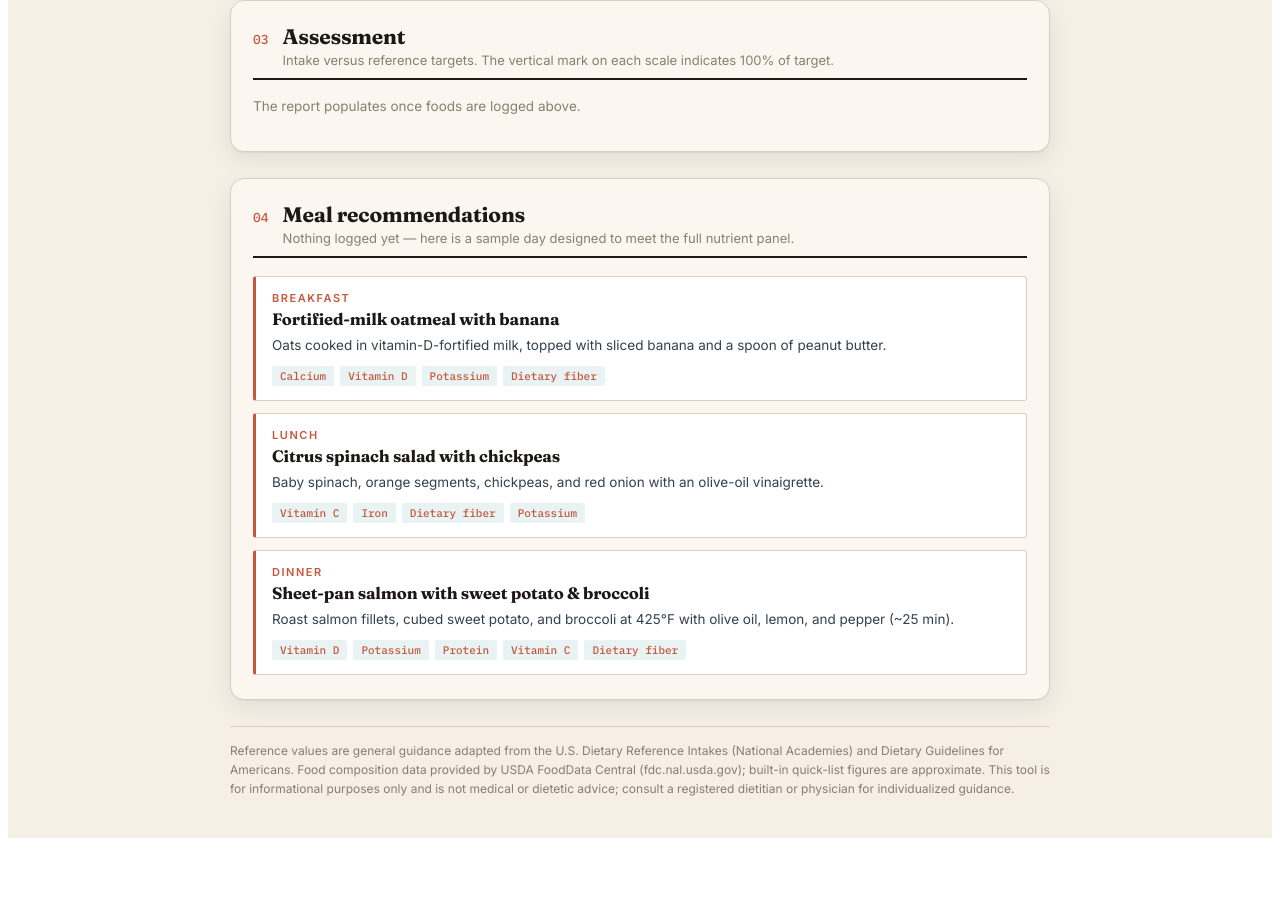
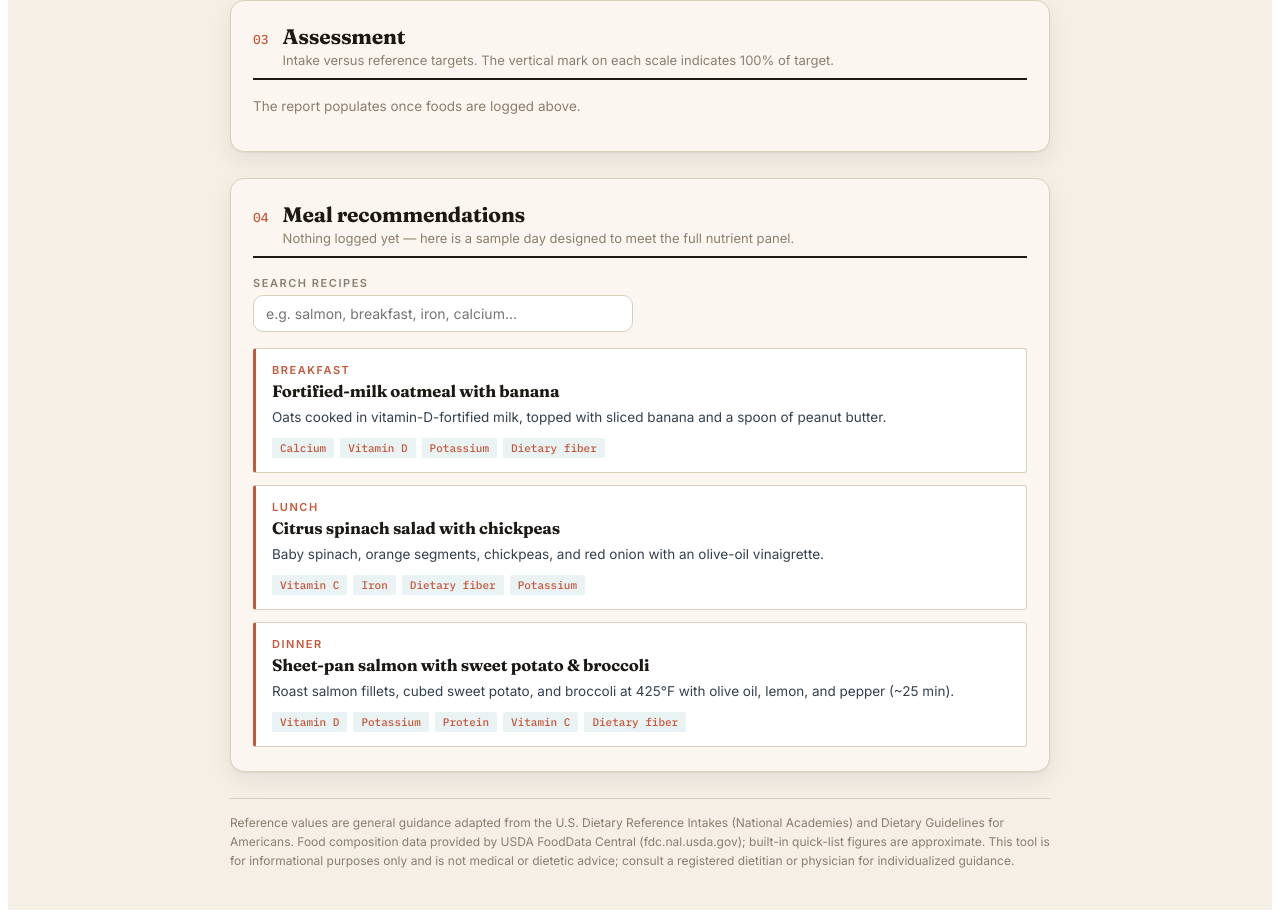
Before and after one commit to TKB789/nutrients, a React (Vite) app: page / in a window 1280 px wide. Shown: the part 946-1864 px from the top of the page. Before the commit the page ends 1792 px from the top, so only its background shows below. Built offline with nearby package versions, Linux system fonts and the light colour scheme.

Commit message:
Add files via upload

```diff
--- a/src/App.jsx
+++ b/src/App.jsx
@@ -1142,6 +1142,7 @@ export default function NutritionAssessment() {
   const [showScanner, setShowScanner] = useState(false);
   const [scanStatus, setScanStatus] = useState("");
   const [bonusMsg, setBonusMsg] = useState("");
+  const [recSearch, setRecSearch] = useState("");
   const [custom, setCustom] = useState({ name: "", kcal: "", protein: "", carb: "", fat: "", fiber: "", sodium: "" });
   const [history, setHistory] = useState({});
   const [recipes, setRecipes] = useState({});
@@ -1267,6 +1268,17 @@ export default function NutritionAssessment() {
   };
 
   const deficits = useMemo(() => TRACKED.filter(k => pctOf(k) < 80), [totals, targets]); // eslint-disable-line
+
+  const recipeResults = useMemo(() => {
+    const q = recSearch.trim().toLowerCase();
+    if (!q) return null;
+    return RECIPES.filter(r =>
+      r.name.toLowerCase().includes(q) ||
+      r.desc.toLowerCase().includes(q) ||
+      r.meal.toLowerCase().includes(q) ||
+      r.richIn.some(k => LABELS[k].toLowerCase().includes(q))
+    );
+  }, [recSearch]);
 
   const recommendations = useMemo(() => {
     if (log.length === 0) return { mode: "plan", recipes: SAMPLE_DAY };
@@ -1832,11 +1844,34 @@ export default function NutritionAssessment() {
             {/* ---------- 04 Recommendations ---------- */}
             <section className="na-panel" style={{ padding: "22px 22px 24px" }}>
               <SectionHead num="04" title="Meal recommendations"
-                sub={recommendations.mode === "plan"
-                  ? "Nothing logged yet — here is a sample day designed to meet the full nutrient panel."
-                  : recommendations.mode === "met"
-                    ? "All tracked nutrients are at or near target."
-                    : "Meals selected to close today's remaining gaps."} />
+                sub={recipeResults
+                  ? "Searching all recommended recipes by name, ingredient, meal, or nutrient."
+                  : recommendations.mode === "plan"
+                    ? "Nothing logged yet — here is a sample day designed to meet the full nutrient panel."
+                    : recommendations.mode === "met"
+                      ? "All tracked nutrients are at or near target."
+                      : "Meals selected to close today's remaining gaps."} />
+
+              <div style={{ marginBottom: 16, maxWidth: 380 }}>
+                <Field label="Search recipes">
+                  <input className="na-input" type="search" value={recSearch}
+                    onChange={e => setRecSearch(e.target.value)}
+                    placeholder="e.g. salmon, breakfast, iron, calcium…" />
+                </Field>
+              </div>
+
+              {recipeResults ? (
+                recipeResults.length === 0 ? (
+                  <p style={{ margin: 0, fontSize: 13.5, color: C.faint }}>
+                    No recipes match "{recSearch}". Try a nutrient like "iron" or a meal like "breakfast".
+                  </p>
+                ) : (
+                  <div style={{ display: "grid", gap: 12 }}>
+                    {recipeResults.map(r => <RecipeCard key={r.name} recipe={r} deficits={null} />)}
+                  </div>
+                )
+              ) : (
+                <>
 
               {recommendations.mode === "catchup" && (
                 <p style={{ marginTop: 0, fontSize: 13.5 }}>
@@ -1858,6 +1893,8 @@ export default function NutritionAssessment() {
                   ))}
                 </div>
               )}
+                </>
+              )}
             </section>
           </>
         )}
```
